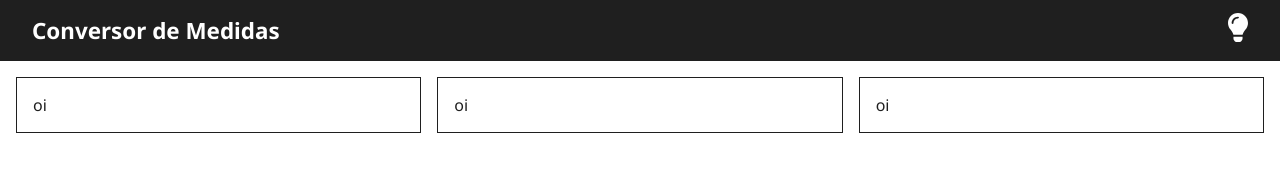
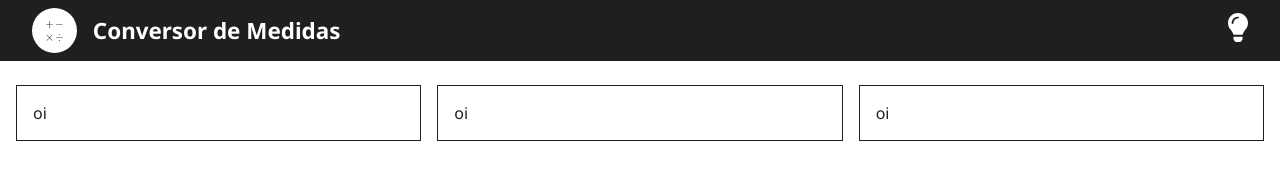
Before and after one commit to aebone/conversor, a React app: page / in a window 1280 px wide. Built offline with nearby package versions, Linux system fonts and the light colour scheme.

Commit message:
Design a """logo"""

```diff
--- a/public/index.html
+++ b/public/index.html
@@ -15,6 +15,10 @@
 			href="https://fonts.googleapis.com/css2?family=Noto+Sans:ital,wght@0,400;0,700;1,400&display=swap"
 			rel="stylesheet"
 		/>
+		<link
+			href="https://fonts.googleapis.com/css2?family=Source+Code+Pro:ital,wght@0,200;1,400&display=swap"
+			rel="stylesheet"
+		/>
 	</head>
 	<body>
 		<noscript>You need to enable JavaScript to run this app.</noscript>
--- a/src/components/Content.js
+++ b/src/components/Content.js
@@ -18,7 +18,7 @@ const Cards = styled.main`
 	display: grid;
 	grid-template-columns: repeat(auto-fit, minmax(22rem, 1fr));
 	grid-gap: 1rem;
-	padding: 1rem;
+	padding: 1.5rem 1rem;
 
 	@media (max-width: 480px) {
 		display: flex;
--- a/src/components/Header.js
+++ b/src/components/Header.js
@@ -5,6 +5,7 @@ import LightBulb from "./icons/LightBulb";
 const Header = ({ changeTheme, theme }) => {
 	return (
 		<StyledHeader theme={theme} role="banner">
+			<Logo>+- ×÷</Logo>
 			<h1>Conversor de Medidas</h1>
 			<ChangeTheme onClick={changeTheme}>
 				<LightBulb width={20} />
@@ -17,11 +18,26 @@ export default Header;
 
 const StyledHeader = styled.header`
 	display: flex;
-	justify-content: space-between;
 	align-items: center;
 	padding: 0 2rem;
 `;
 
 const ChangeTheme = styled.div`
 	cursor: pointer;
+	margin-left: auto;
 `;
+
+const Logo = styled.span`
+	font-family: "Source Code Pro", monospace;
+	display: inline-flex;
+	align-items: center;
+	text-align: center;
+	width: 2rem;
+	height: 2rem;
+	padding: 0.4rem;
+	border-radius: 2rem;
+	margin-right: 1rem;
+	line-height: 0.8rem;
+	color: ${props => props.theme.headerBody};
+	background: ${props => props.theme.headerText};
+`;
```
